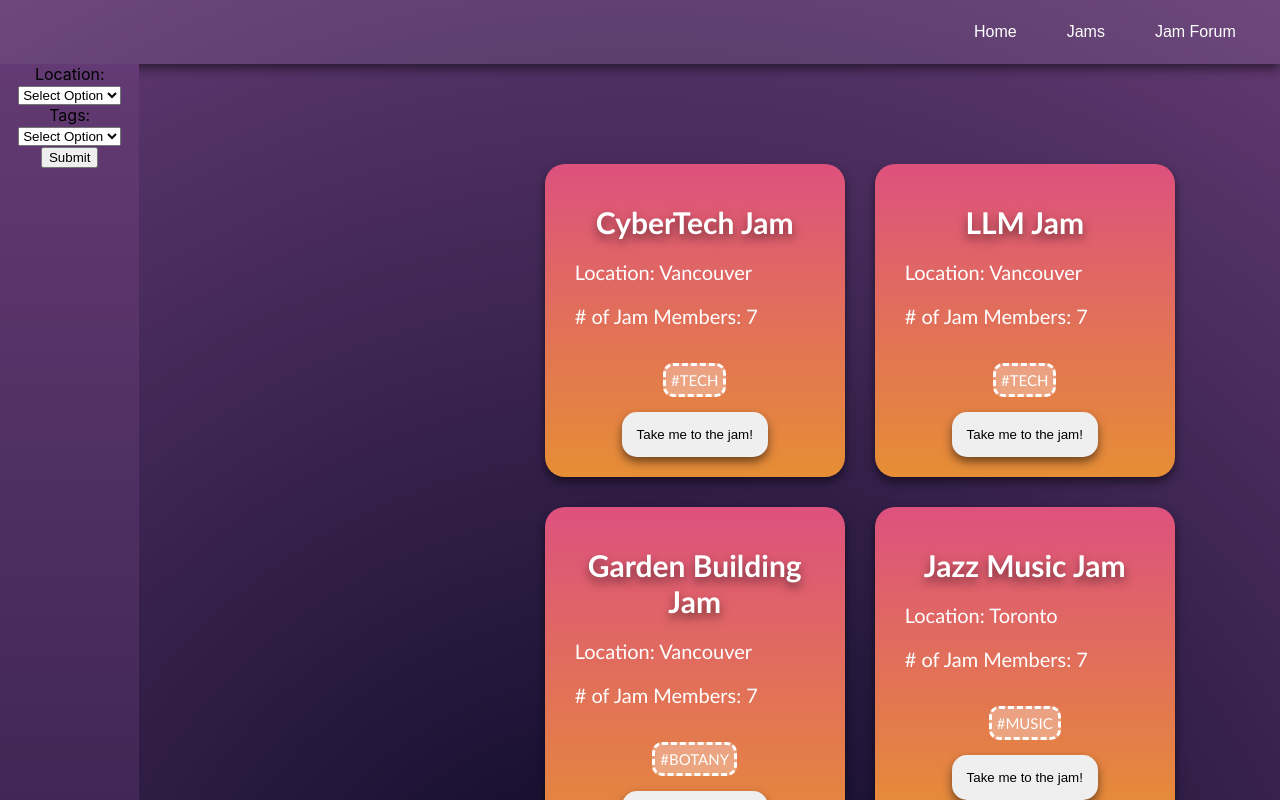
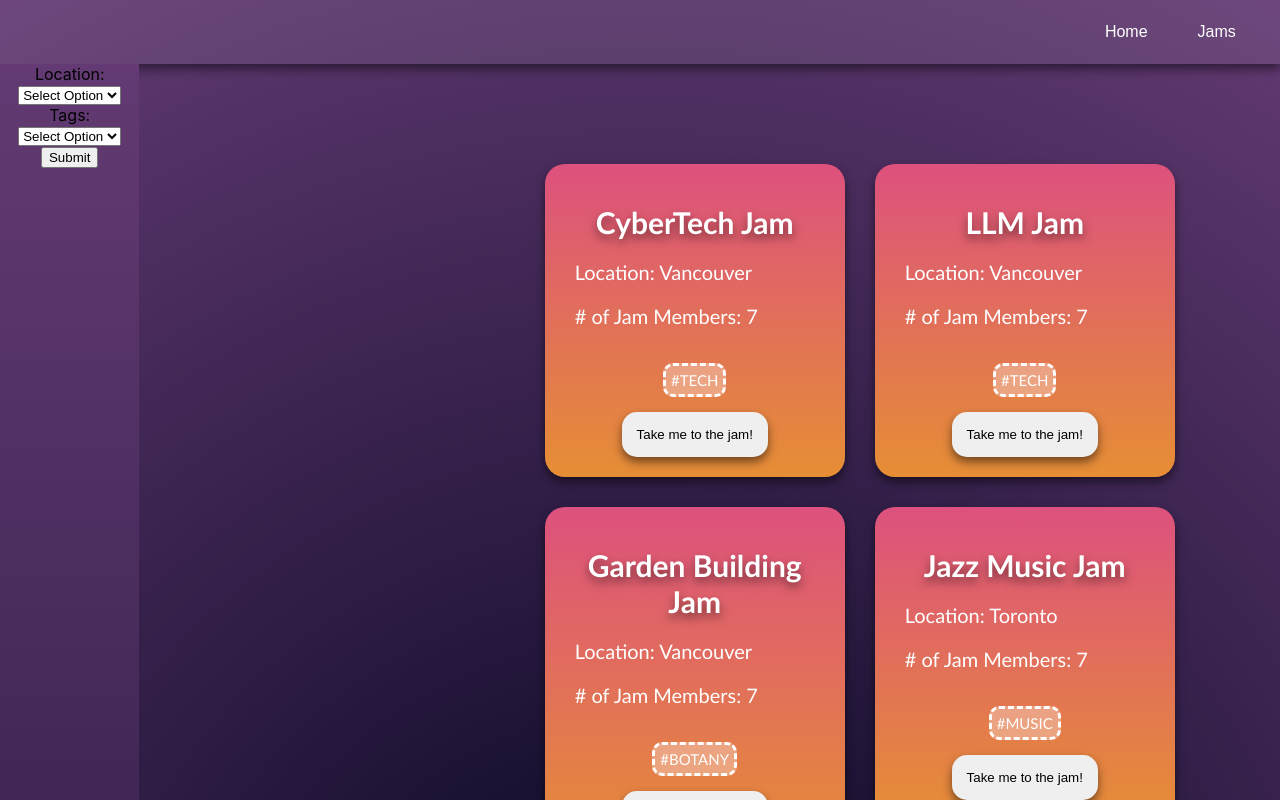
Before and after one commit to lavanyamenon15/JamSesh, a React (Create React App) app in the folder my-app/: page /jams in a window 1280 px wide. Shown: the top 800 px of the page. Built offline with nearby package versions, Linux system fonts and the light colour scheme; data requests are answered from the project's data file.

Commit message:
got rid of forum feature

```diff
--- a/my-app/src/App.js
+++ b/my-app/src/App.js
@@ -18,7 +18,6 @@ function App() {
           <Route path="/home" element={<Home/>}/>
           <Route path="/jams"element={<Jams/>} />
           <Route path="/jams/:id" element={<Jam/>}/>
-          <Route path="/forum" element={<Forum/>}/>
         </Routes>
       </BrowserRouter>
     </div>
--- a/my-app/src/components/NavBar.js
+++ b/my-app/src/components/NavBar.js
@@ -8,7 +8,6 @@ function NavBar() {
         <div className='navBar'>
             <button className='navButton'><Link class="a" to={"/home"}> Home </Link></button>
             <button className='navButton'><Link class="a" to={"/jams"}> Jams </Link></button>
-            <button className='navButton'><Link class="a" to={"/forum"}> Jam Forum </Link></button>
         </div>
     );
 }
```
